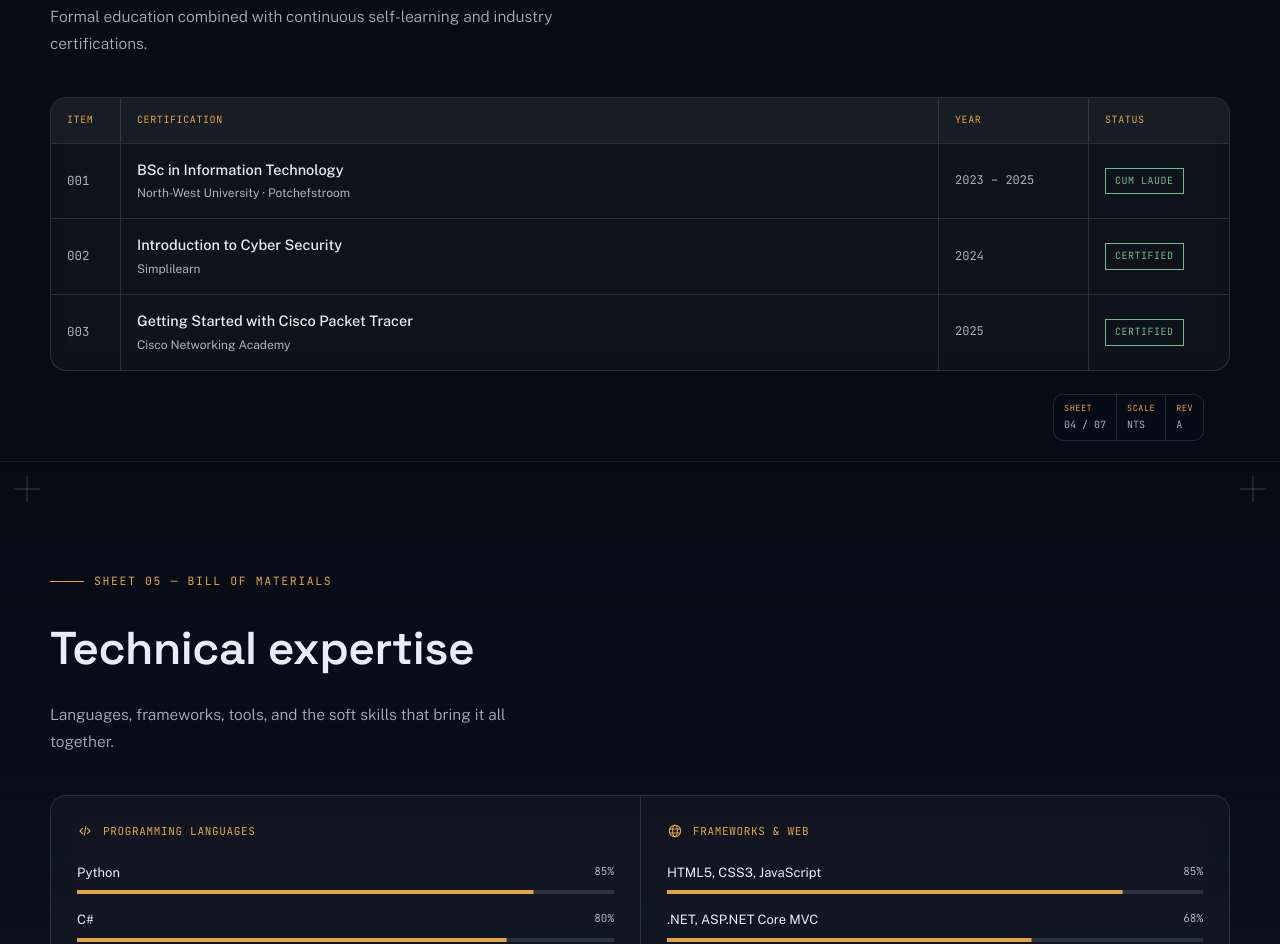
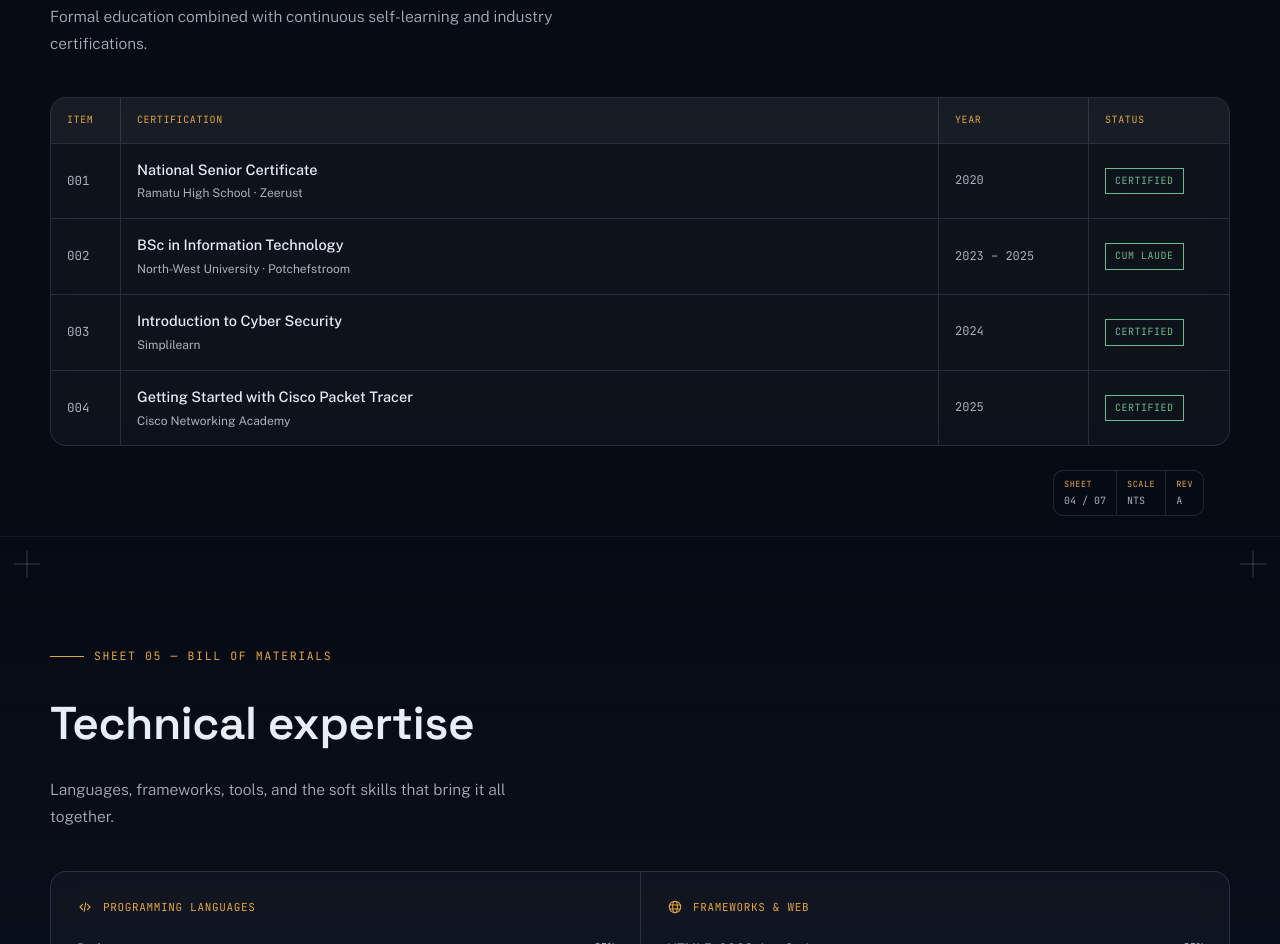
Before and after one commit to Orah-23/Portfolio-Repository, a plain HTML site: page index.html in a window 1280 px wide. Shown: the part 3984-4928 px from the top of the page. Drawn offline with nearby package versions, Linux system fonts and the light colour scheme.

Commit message:
Add matric

```diff
--- a/index.html
+++ b/index.html
@@ -725,18 +725,24 @@ h1.hero-name .accent{ background:linear-gradient(120deg,#f7c766,#e2a545 45%,#ff9
     <div class="parts-head"><div>Item</div><div>Certification</div><div>Year</div><div>Status</div></div>
     <div class="parts-row">
       <div class="parts-id">001</div>
+      <div class="parts-name"><span class="parts-degree">National Senior Certificate</span><span class="parts-school">Ramatu High School · Zeerust</span></div>
+      <div class="parts-year">2020</div>
+      <div><span class="status-chip">Certified</span></div>
+    </div>
+	<div class="parts-row">
+      <div class="parts-id">002</div>
       <div class="parts-name"><span class="parts-degree">BSc in Information Technology</span><span class="parts-school">North-West University · Potchefstroom</span></div>
       <div class="parts-year">2023 – 2025</div>
       <div><span class="status-chip">Cum Laude</span></div>
-    </div>
+	</div>
     <div class="parts-row">
-      <div class="parts-id">002</div>
+      <div class="parts-id">003</div>
       <div class="parts-name"><span class="parts-degree">Introduction to Cyber Security</span><span class="parts-school">Simplilearn</span></div>
       <div class="parts-year">2024</div>
       <div><span class="status-chip">Certified</span></div>
     </div>
     <div class="parts-row">
-      <div class="parts-id">003</div>
+      <div class="parts-id">004</div>
       <div class="parts-name"><span class="parts-degree">Getting Started with Cisco Packet Tracer</span><span class="parts-school">Cisco Networking Academy</span></div>
       <div class="parts-year">2025</div>
       <div><span class="status-chip">Certified</span></div>
```
